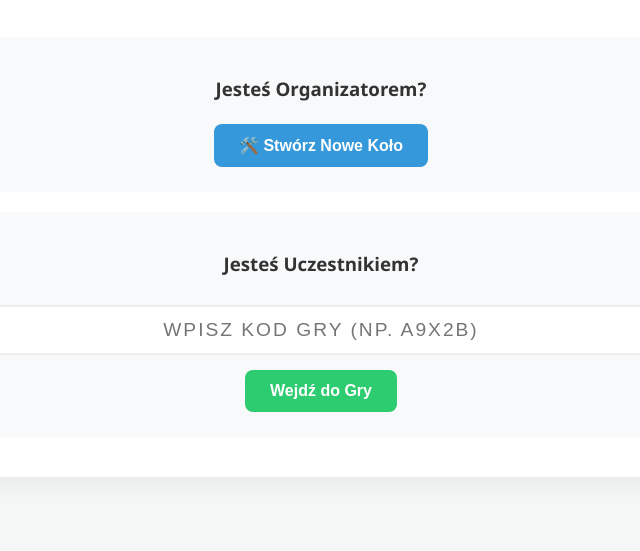
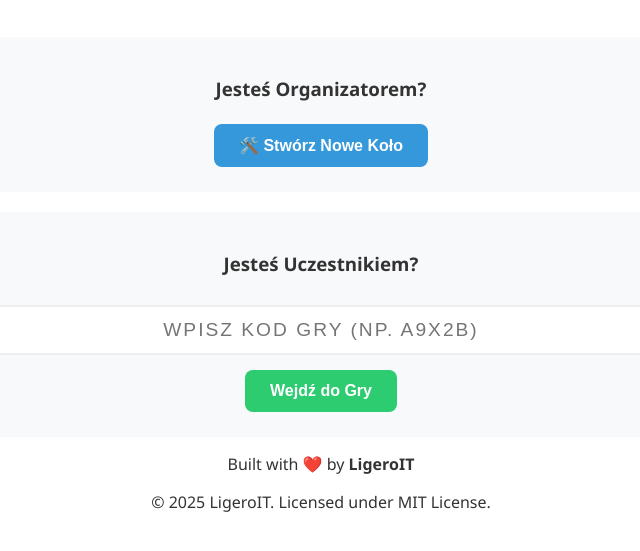
Before and after one commit to ligeroIT/wheel, a website: page index.html in a window 1280 px wide. Shown: the part 171-722 px from the top of the page, without its empty margins (319-959 px from the left). Drawn offline with Linux system fonts and the light colour scheme.

Commit message:
Add footer with credits and MIT license
Added footer with credits and licensing information.

```diff
--- a/index.html
+++ b/index.html
@@ -94,6 +94,11 @@
         </div>
     </div>
 
+    <footer>
+        <p>Built with ❤️ by <strong>LigeroIT</strong></p>
+        <p>&copy; 2025 LigeroIT. Licensed under MIT License.</p>
+    </footer>
+
 </div>
 
 <script type="module">
@@ -101,7 +106,7 @@
     import { getAuth, signInWithPopup, GoogleAuthProvider } from "https://www.gstatic.com/firebasejs/10.7.1/firebase-auth.js";
     import { getDatabase, ref, onValue } from "https://www.gstatic.com/firebasejs/10.7.1/firebase-database.js";
 
-    // 🔴🔴🔴 UZUPEŁNIJ DANE FIREBASE PONIŻEJ 🔴🔴🔴
+    // FirebaseConfig
     const firebaseConfig = {
         apiKey: "AIzaSyC7LMxmsx5hxQgYpRr6PGtPGoFJCQ6S_Ag",
         authDomain: "wheel-decide-70f9c.firebaseapp.com",
```
